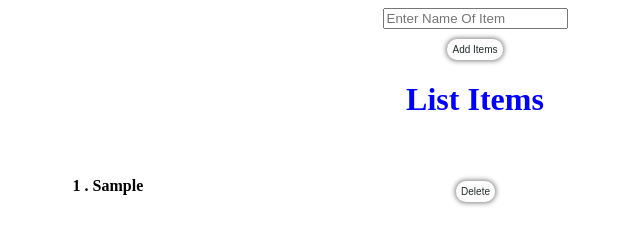
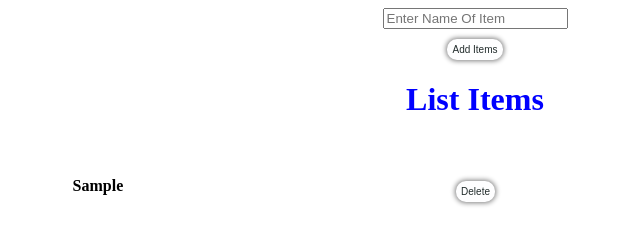
Before and after one commit to nitnkmr/Adv-402-03, a plain HTML site: page index.html in a window 1280 px wide. Both pictures are taken after typing "Sample" into the empty fields and a click on the button "Add Items". Shown: the full height of the page, 165-805 px from the left. Drawn offline with Linux system fonts and the light colour scheme.

```diff
--- a/index.html
+++ b/index.html
@@ -71,7 +71,7 @@
            let list=document.createElement('li');
            list.setAttribute("class",`item${count}`)
            let btn=document.createElement('button');
-           list.innerHTML=`<h4>${count} . ${text.value}</h4><button class="item${count}">Delete</button>`
+           list.innerHTML=`<h4> ${text.value}</h4><button class="item${count}">Delete</button>`
            let parentList=document.getElementById("list");
            let dataList=[];
            if(text.value===""){
```
